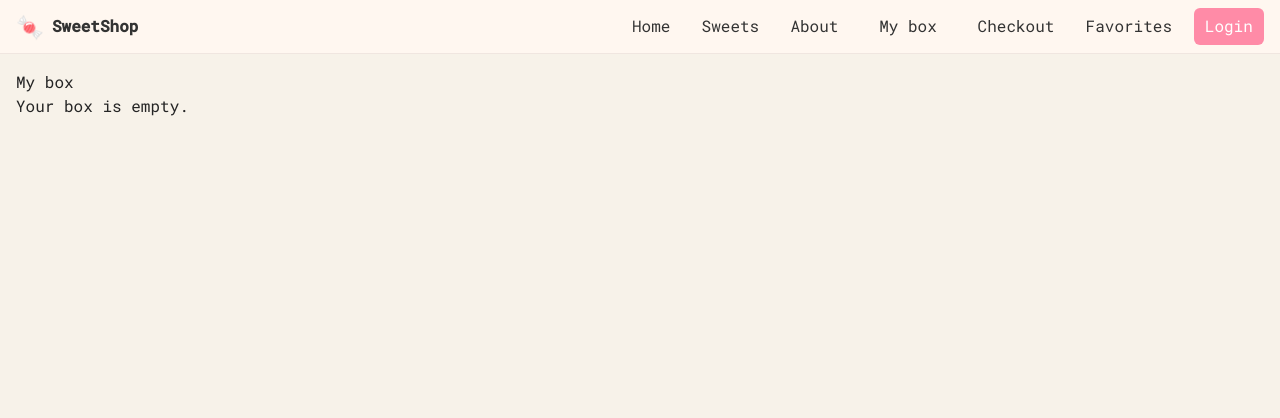
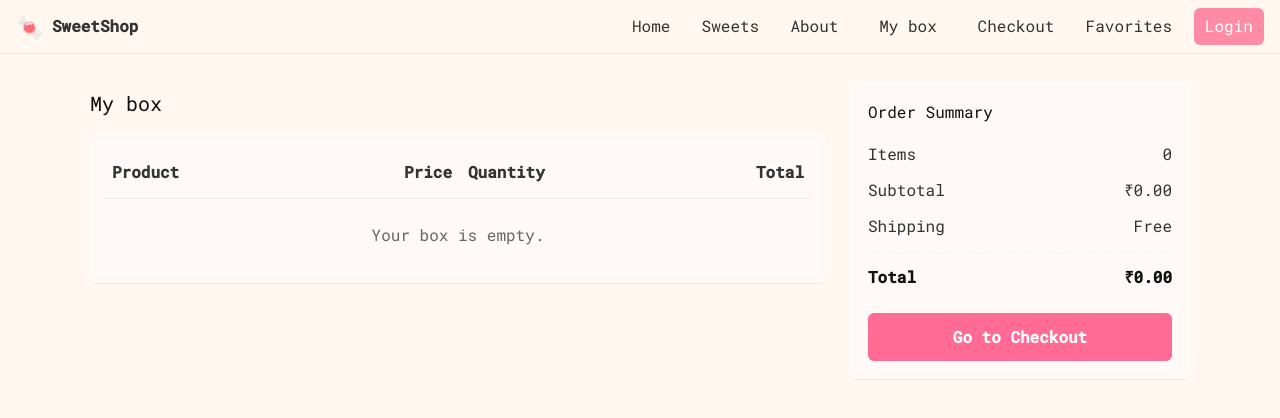
Before and after one commit to Sudeepkumar0/Sweet-shop, a React (Vite) app in the folder frontend/: page /cart in a window 1280 px wide. Shown: the top 418 px of the page. Built offline with nearby package versions, Linux system fonts and the light colour scheme.

Commit message:
chore(cart): move Remove column, style cart to match site colors

```diff
--- a/frontend/src/Cart.jsx
+++ b/frontend/src/Cart.jsx
@@ -1,112 +1,116 @@
 import React, { useContext } from "react";
 import { CartContext } from "./CartContext";
+import "./styles/cart.css";
 
 export default function Cart() {
   const { items, removeItem, updateQty, clear } = useContext(CartContext);
 
   const total = items.reduce((s, i) => s + i.price * (i.quantity || 1), 0);
 
-  if (!items || items.length === 0)
   return (
-      <main style={{ padding: "1rem" }}>
+    <main className="cart-page">
+      <div className="cart-wrap">
+        <section className="cart-left">
           <h2>My box</h2>
-        <p>Your box is empty.</p>
-      </main>
-    );
 
-  return (
-    <main style={{ padding: "1rem" }}>
-      <h2>My box</h2>
-      <ul style={{ listStyle: "none", padding: 0 }}>
-        {items.map((it) => (
-          <li
-            key={it._id}
-            style={{
-              display: "flex",
-              gap: 12,
-              marginBottom: 12,
-              alignItems: "center",
-            }}
+          <div className="cart-table">
+            <div className="cart-row cart-head">
+              <div className="col col-product">Product</div>
+              <div className="col col-remove"></div>
+              <div className="col col-price">Price</div>
+              <div className="col col-qty">Quantity</div>
+              <div className="col col-total">Total</div>
+            </div>
+
+            {(!items || items.length === 0) && (
+              <div className="empty">Your box is empty.</div>
+            )}
+
+            {items &&
+              items.map((it) => (
+                <div className="cart-row" key={it._id}>
+                  <div className="col col-product">
+                    <img
+                      src={it.image || "https://via.placeholder.com/100"}
+                      alt={it.name}
+                      className="prod-thumb"
+                    />
+                    <div className="prod-meta">
+                      <div className="prod-name">{it.name}</div>
+                      <div className="prod-desc">₹{it.price}</div>
+                    </div>
+                  </div>
+
+                  <div className="col col-remove">
+                    <button
+                      className="text-remove"
+                      onClick={() => removeItem(it._id)}
                     >
-            <img
-              src={it.image || "https://via.placeholder.com/80"}
-              alt={it.name}
-              style={{
-                width: 80,
-                height: 80,
-                objectFit: "cover",
-                borderRadius: 6,
-              }}
-            />
-            <div style={{ flex: 1 }}>
-              <div style={{ fontWeight: 700 }}>{it.name}</div>
-              <div style={{ fontSize: 13, color: "#666" }}>
-                ₹{it.price} • Qty:
+                      Remove
+                    </button>
+                  </div>
+
+                  <div className="col col-price">₹{it.price}</div>
+
+                  <div className="col col-qty">
+                    <div className="qty-control">
                       <button
                         onClick={() =>
                           updateQty(it._id, Math.max(1, (it.quantity || 1) - 1))
                         }
-                  style={{ marginLeft: 8 }}
                       >
                         -
                       </button>
-                <span style={{ margin: "0 8px" }}>{it.quantity}</span>
+                      <span>{it.quantity}</span>
                       <button
-                  onClick={() => updateQty(it._id, (it.quantity || 1) + 1)}
+                        onClick={() =>
+                          updateQty(it._id, (it.quantity || 1) + 1)
+                        }
                       >
                         +
                       </button>
                     </div>
                   </div>
-            <div style={{ textAlign: "right" }}>
-              <div style={{ fontWeight: 700 }}>
+
+                  <div className="col col-total">
+                    <div className="row-total">
                       ₹{(it.price * (it.quantity || 1)).toFixed(2)}
                     </div>
+                  </div>
+                </div>
+              ))}
+          </div>
+        </section>
+
+        <aside className="cart-right">
+          <div className="summary">
+            <h3>Order Summary</h3>
+            <div className="summary-row">
+              <span>Items</span>
+              <span>{items.length}</span>
+            </div>
+            <div className="summary-row">
+              <span>Subtotal</span>
+              <span>₹{total.toFixed(2)}</span>
+            </div>
+            <div className="summary-row">
+              <span>Shipping</span>
+              <span>Free</span>
+            </div>
+            <div className="summary-total">
+              <span>Total</span>
+              <span>₹{total.toFixed(2)}</span>
+            </div>
+            <div style={{ marginTop: 12 }}>
               <button
-                onClick={() => removeItem(it._id)}
-                style={{
-                  marginTop: 6,
-                  color: "#c00",
-                  background: "transparent",
-                  border: "none",
-                }}
+                className="checkout-btn"
+                onClick={() => (window.location.href = "/checkout")}
               >
-                Remove
+                Go to Checkout
               </button>
             </div>
-          </li>
-        ))}
-      </ul>
-
-      <div
-        style={{
-          marginTop: 12,
-          display: "flex",
-          justifyContent: "space-between",
-          alignItems: "center",
-        }}
-      >
-        <div style={{ fontSize: 18, fontWeight: 700 }}>
-          Total: ₹{total.toFixed(2)}
           </div>
-        <div style={{ display: "flex", gap: 8 }}>
-          <button onClick={() => clear()} style={{ padding: "8px 12px" }}>
-            Clear
-          </button>
-          <a
-            href="/checkout"
-            className="btn-primary"
-            style={{
-              padding: "8px 12px",
-              textDecoration: "none",
-              background: "#ff6b95",
-              color: "#fff",
-              borderRadius: 6,
-            }}
-          >
-            Checkout
-          </a>
-        </div>
+        </aside>
       </div>
     </main>
   );
--- a/frontend/src/SweetsList.jsx
+++ b/frontend/src/SweetsList.jsx
@@ -51,6 +51,7 @@ function FavoriteIcon({ sweetId }) {
   const [fav, setFav] = useState(false);
 
   useEffect(() => {
+    const read = () => {
       try {
         const raw = localStorage.getItem("sweetshop_favs");
         const favs = raw ? JSON.parse(raw) : [];
@@ -58,6 +59,25 @@ function FavoriteIcon({ sweetId }) {
       } catch (e) {
         setFav(false);
       }
+    };
+
+    // initial read
+    read();
+
+    // listen for custom events (same-window updates)
+    const handler = () => read();
+    window.addEventListener("favoritesUpdated", handler);
+
+    // also listen for storage events (other tabs)
+    const storageHandler = (e) => {
+      if (e.key === "sweetshop_favs") read();
+    };
+    window.addEventListener("storage", storageHandler);
+
+    return () => {
+      window.removeEventListener("favoritesUpdated", handler);
+      window.removeEventListener("storage", storageHandler);
+    };
   }, [sweetId]);
 
   const toggle = () => {
@@ -73,6 +93,8 @@ function FavoriteIcon({ sweetId }) {
         setFav(true);
       }
       localStorage.setItem("sweetshop_favs", JSON.stringify(next));
+      // notify other components in same tab
+      window.dispatchEvent(new Event("favoritesUpdated"));
     } catch (e) {
       // ignore
     }
--- /dev/null
+++ b/frontend/src/styles/cart.css
@@ -0,0 +1,183 @@
+/* Cart page styles matching provided template and site bg color */
+.cart-page {
+  background: #fff7f0; /* match site background color */
+  padding: 28px 20px;
+  min-height: 100vh;
+  box-sizing: border-box;
+  color: #111;
+}
+
+.cart-wrap {
+  max-width: 1100px;
+  margin: 0 auto;
+  display: grid;
+  grid-template-columns: 1fr 340px;
+  gap: 24px;
+  align-items: start;
+}
+
+.cart-left h2 {
+  margin: 6px 0 16px 0;
+  font-size: 20px;
+}
+
+.cart-table {
+  background: #fff9f8; /* match site card background */
+  border-radius: 6px;
+  padding: 12px 14px;
+  box-shadow: 0 1px 0 rgba(0, 0, 0, 0.06);
+}
+
+.cart-row {
+  display: grid;
+  grid-template-columns: 1.4fr 84px 120px 160px 160px;
+  gap: 16px;
+  align-items: center;
+  padding: 14px 8px;
+  border-bottom: 1px solid #f0e9e6;
+}
+.cart-row.cart-head {
+  font-weight: 700;
+  color: #333;
+  border-bottom: 1px solid rgba(0, 0, 0, 0.06);
+}
+.cart-row:last-child {
+  border-bottom: none;
+}
+
+.col {
+  display: flex;
+  align-items: center;
+}
+.col-product {
+  gap: 12px;
+}
+.prod-thumb {
+  width: 72px;
+  height: 72px;
+  object-fit: cover;
+  border-radius: 6px;
+  background: #fff;
+  border: 1px solid #eee;
+}
+.prod-meta {
+  display: flex;
+  flex-direction: column;
+}
+.prod-name {
+  font-weight: 700;
+  font-size: 14px;
+}
+.prod-desc {
+  font-size: 13px;
+  color: #666;
+  margin-top: 6px;
+}
+
+.col-price,
+.col-total {
+  justify-content: flex-end;
+}
+
+.qty-control {
+  display: inline-flex;
+  align-items: center;
+  gap: 10px;
+  background: #fff;
+  border-radius: 999px;
+  padding: 6px 10px;
+  border: 1px solid #eee;
+}
+.qty-control button {
+  width: 30px;
+  height: 30px;
+  border-radius: 50%;
+  border: none;
+  background: #fff6f3;
+  cursor: pointer;
+  font-weight: 700;
+  color: #333;
+}
+.qty-control button:hover {
+  background: #ffefef;
+}
+.qty-control span {
+  min-width: 28px;
+  text-align: center;
+  display: inline-block;
+}
+
+.text-remove {
+  margin-top: 8px;
+  display: inline-block;
+  background: transparent;
+  border: 1px solid #ff6b95;
+  color: #ff6b95; /* site accent */
+  cursor: pointer;
+  padding: 6px 10px;
+  border-radius: 999px; /* rounded pill */
+  font-weight: 600;
+}
+.text-remove:hover {
+  background: #fff0f4;
+}
+
+.col-remove {
+  justify-content: center;
+}
+.col-price {
+  padding-left: 8px;
+}
+
+.summary {
+  background: #fff9f8; /* match card background */
+  border-radius: 6px;
+  padding: 18px;
+  box-shadow: 0 1px 0 rgba(0, 0, 0, 0.06);
+}
+.summary h3 {
+  margin: 0 0 12px 0;
+  font-size: 16px;
+}
+.summary-row {
+  display: flex;
+  justify-content: space-between;
+  padding: 6px 0;
+  color: #333;
+}
+.summary-total {
+  display: flex;
+  justify-content: space-between;
+  padding: 12px 0;
+  font-weight: 700;
+  border-top: 1px dashed #eee;
+  margin-top: 8px;
+}
+.checkout-btn {
+  width: 100%;
+  padding: 12px 14px;
+  background: #ff6b95; /* primary site button color */
+  color: #fff;
+  border: none;
+  border-radius: 6px;
+  cursor: pointer;
+  font-weight: 700;
+}
+.checkout-btn:hover {
+  background: #ff4f81;
+}
+
+.empty {
+  padding: 24px;
+  text-align: center;
+  color: #666;
+}
+
+@media (max-width: 900px) {
+  .cart-wrap {
+    grid-template-columns: 1fr;
+  }
+  .cart-row {
+    grid-template-columns: 1fr 100px 140px 120px;
+  }
+}
--- /dev/null
+++ b/frontend/src/styles/favorites.css
@@ -0,0 +1,82 @@
+.favorites-grid {
+  display: grid;
+  /* increase card width so images have more space */
+  grid-template-columns: repeat(auto-fit, minmax(200px, 1fr));
+  gap: 12px;
+  align-items: start;
+}
+
+.fav-card {
+  background: #fff;
+  border: 1px solid #f0e6e0;
+  border-radius: 10px;
+  overflow: hidden;
+  display: flex;
+  flex-direction: column;
+  /* slightly smaller cards vertically while keeping consistent layout */
+  min-height: 240px;
+  height: 100%;
+  box-shadow: 0 2px 6px rgba(16, 24, 32, 0.04);
+  transition: transform 180ms ease, box-shadow 180ms ease;
+}
+
+.fav-thumb {
+  width: 100%;
+  height: 140px;
+  overflow: hidden;
+  background: #faf7f6;
+}
+
+.fav-thumb img {
+  /* fill the thumbnail area so image width equals card width */
+  width: 100%;
+  height: 100%;
+  object-fit: cover;
+  display: block;
+}
+
+.fav-body {
+  padding: 12px;
+  display: flex;
+  flex-direction: column;
+  gap: 8px;
+  flex: 1 1 auto;
+}
+
+.fav-title {
+  margin: 0;
+  font-size: 16px;
+  line-height: 1.2;
+}
+
+.fav-price {
+  color: #444;
+  font-weight: 600;
+}
+
+.fav-actions {
+  margin-top: auto;
+  display: flex;
+  gap: 8px;
+}
+
+.fav-card:hover {
+  transform: translateY(-4px);
+  box-shadow: 0 8px 20px rgba(16, 24, 32, 0.08);
+}
+
+.fav-view {
+  text-decoration: none;
+  padding: 7px 10px;
+  border-radius: 6px;
+  background: #fff6f3;
+  color: #333;
+}
+
+.fav-remove {
+  padding: 7px 10px;
+  border-radius: 6px;
+  background: #ffeef2;
+  border: none;
+  cursor: pointer;
+}
```
Also changed, not shown: frontend/src/Favorites.jsx (+95 -2 lines). Lines whose indentation alone changed are shown as unchanged.
